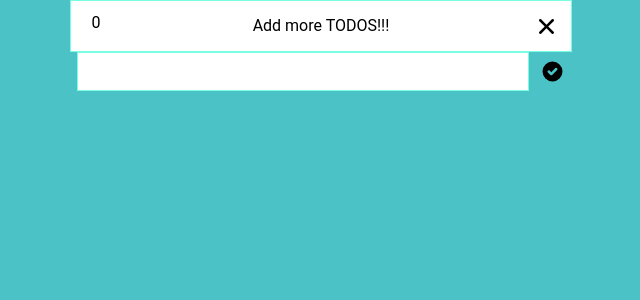
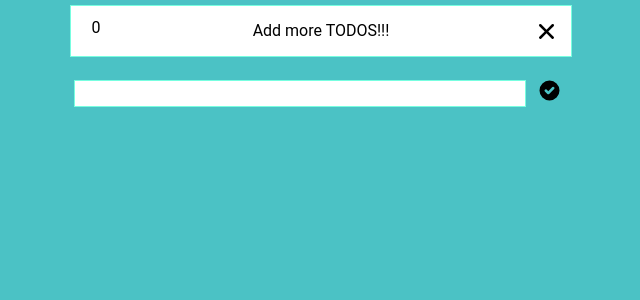
Before and after one commit to a03z/todo-app-vite, a React (Vite) app: page / in a window 1280 px wide. Shown: the top 300 px of the page, without its empty margins (319-959 px from the left). Built offline with nearby package versions, Linux system fonts and the light colour scheme; what autosize would draw is missing.

Commit message:
done all logic, TODO: redesign

```diff
--- a/index.html
+++ b/index.html
@@ -4,7 +4,7 @@
         <meta charset="UTF-8" />
         <link rel="icon" type="image/svg+xml" href="src/favicon.svg" />
         <meta name="viewport" content="width=device-width, initial-scale=1.0" />
-    <title>Vite App</title>
+        <title>Todo app by a03z</title>
     </head>
     <body>
         <div id="root"></div>
--- a/package.json
+++ b/package.json
@@ -16,6 +16,7 @@
     "normalize.css": "^8.0.1",
     "react": "^17.0.0",
     "react-dom": "^17.0.0",
+    "react-hook-form": "^7.0.7",
     "react-redux": "^7.2.3",
     "styled-components": "^5.2.3"
   },
--- a/src/app/redux/store.ts
+++ b/src/app/redux/store.ts
@@ -17,19 +17,19 @@ let initialState: { todos: TodoI } = {
 
 interface ActionI {
     type: string
-    todoMessage: string
+    message: string
+    id: number
 }
 
-const reducer = (state = initialState, action: ActionI) => {
+let reducer = (state = initialState, action: ActionI) => {
     switch (action.type) {
         case ADD_TODO:
             return {
-                ...state,
                 todos: [
                     ...state.todos,
                     {
-                        message: action.todoMessage,
-                        id: ++state.todos[0].id,
+                        message: action.message,
+                        id: action.id,
                     },
                 ],
             }
@@ -38,9 +38,10 @@ const reducer = (state = initialState, action: ActionI) => {
     }
 }
 
-export const addTodo = (todoMessage: string) => ({
+export const addTodo = (message: string, id: number) => ({
     type: ADD_TODO,
-    todoMessage,
+    message,
+    id,
 })
 
 let reducers = combineReducers({ main: reducer })
@@ -49,8 +50,3 @@ let store = createStore(reducers)
 
 window.__store__ = store
 export default store
-
-// Infer the `RootState` and `AppDispatch` types from the store itself
-export type RootState = ReturnType<typeof store.getState>
-// Inferred type: {posts: PostsState, comments: CommentsState, users: UsersState}
-export type AppDispatch = typeof store.dispatch
--- a/src/app/styles/styles.tsx
+++ b/src/app/styles/styles.tsx
@@ -13,6 +13,7 @@ export const Item = styled.div`
     border: 1px solid rgba(120, 254, 224, 1);
     background: white;
     width: 100%;
+    margin-top: 5px;
 `
 
 export const ItemNumber = styled.span`
@@ -55,3 +56,26 @@ export const AddTodoStyle = styled.div`
         height: 25px;
     }
 `
+
+export const AddTodoButton = styled.button`
+    outline: none;
+    border: 0;
+    background: none;
+`
+
+export const AddTodoForm = styled.form`
+    display: flex;
+    align-items: center;
+    width: 100%;
+    margin-top: 20px;
+    justify-content: space-around;
+    .field {
+        border: 1px solid rgba(120, 254, 224, 1);
+        outline: none;
+        padding: 0;
+        background: white;
+        width: 90%;
+        height: 25px;
+        resize: none;
+    }
+`
--- a/src/components/AddTodo.tsx
+++ b/src/components/AddTodo.tsx
@@ -1,20 +1,51 @@
 import { CheckCircleIcon } from '@heroicons/react/solid'
-import React from 'react'
+import React, { useState } from 'react'
 import { useDispatch } from 'react-redux'
-import { AddTodoStyle, Textarea } from '../app/styles/styles'
+import {
+    AddTodoButton,
+    AddTodoForm,
+    AddTodoStyle,
+    Textarea,
+} from '../app/styles/styles'
 import { addTodo } from '../app/redux/store'
+import { useForm } from 'react-hook-form'
+
+type Inputs = {
+    example: string
+    exampleRequired: string
+}
 
 export const AddTodo = () => {
     const dispatch = useDispatch()
+    const {
+        register,
+        handleSubmit,
+        formState: { errors },
+    } = useForm<Inputs>()
 
-    const addNewTodo = () => {
-        dispatch(addTodo('asdasd'))
+    let [counter, setCounter] = useState(0)
+    const addNewTodo = (message: string) => {
+        setCounter(++counter)
+        dispatch(addTodo(message, counter))
+        console.log('sent')
     }
 
+    const onSubmit = (data: any) => {
+        let message = data.example
+        addNewTodo(message)
+    }
     return (
         <AddTodoStyle>
-            <Textarea name="addTodo" />
-            <CheckCircleIcon onClick={addNewTodo} className="icon" />
+            <AddTodoForm onSubmit={handleSubmit(onSubmit)}>
+                <input
+                    className="field"
+                    {...register('example', { required: true })}
+                />
+                <AddTodoButton type="submit">
+                    <CheckCircleIcon className="icon" />
+                </AddTodoButton>
+                {errors.example && <span>This field is required</span>}
+            </AddTodoForm>
         </AddTodoStyle>
     )
 }
--- a/src/components/Todo.tsx
+++ b/src/components/Todo.tsx
@@ -1,15 +1,21 @@
 import React from 'react'
-import { useSelector } from 'react-redux'
-import { RootState } from '../app/redux/store'
+import { RootStateOrAny, useSelector } from 'react-redux'
 import { Container } from '../app/styles/styles'
 import { AddTodo } from './AddTodo'
 import { TodoItem } from './TodoItem'
 
+interface TodoI {
+    message: string
+    id: number
+}
+
 export const Todo = () => {
-    const todos = useSelector((state: RootState) => state.main.todos)
+    const todos = useSelector((state: RootStateOrAny) => state.main.todos)
 
-    let Todos = todos.map((t) => {
-        return <TodoItem key={t.id} message={t.message} number={t.id} />
+    let Todos = todos.map((todo: TodoI) => {
+        return (
+            <TodoItem key={todo.id} message={todo.message} number={todo.id} />
+        )
     })
 
     return (
```
Also changed, not shown: 1 other file (tests, documents, lock files or other folders). Lines whose indentation alone changed are shown as unchanged.
